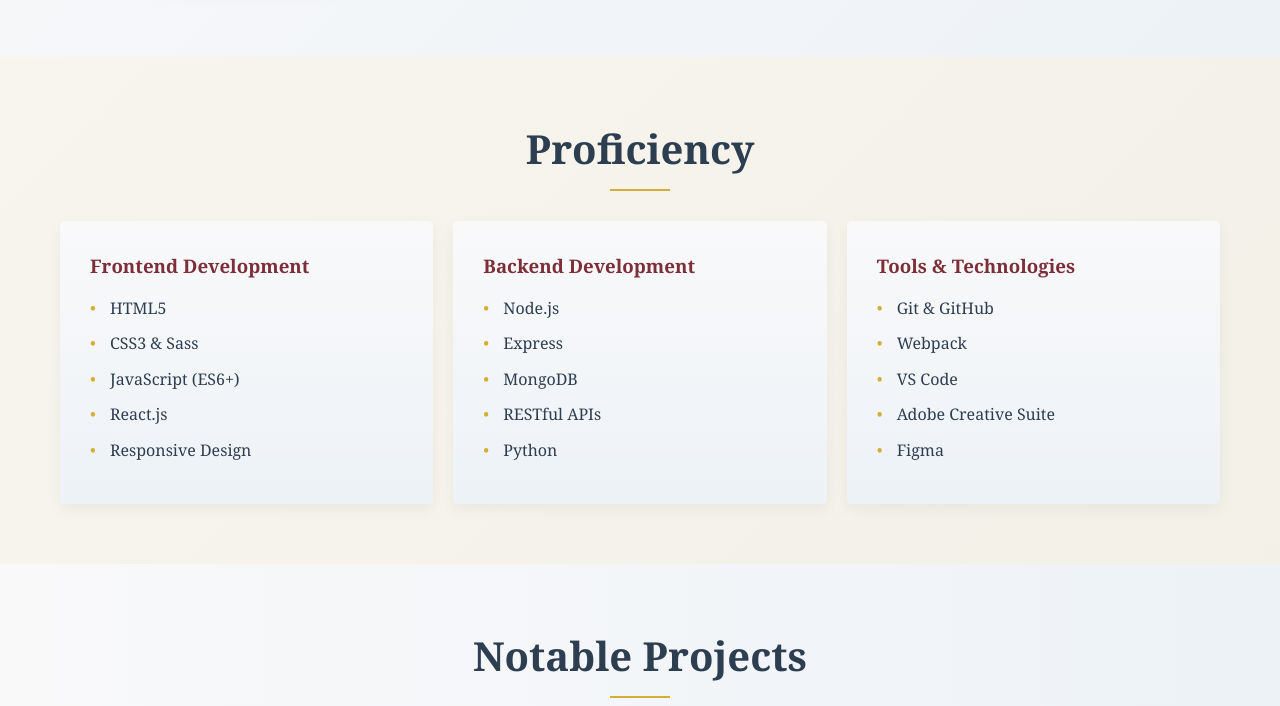
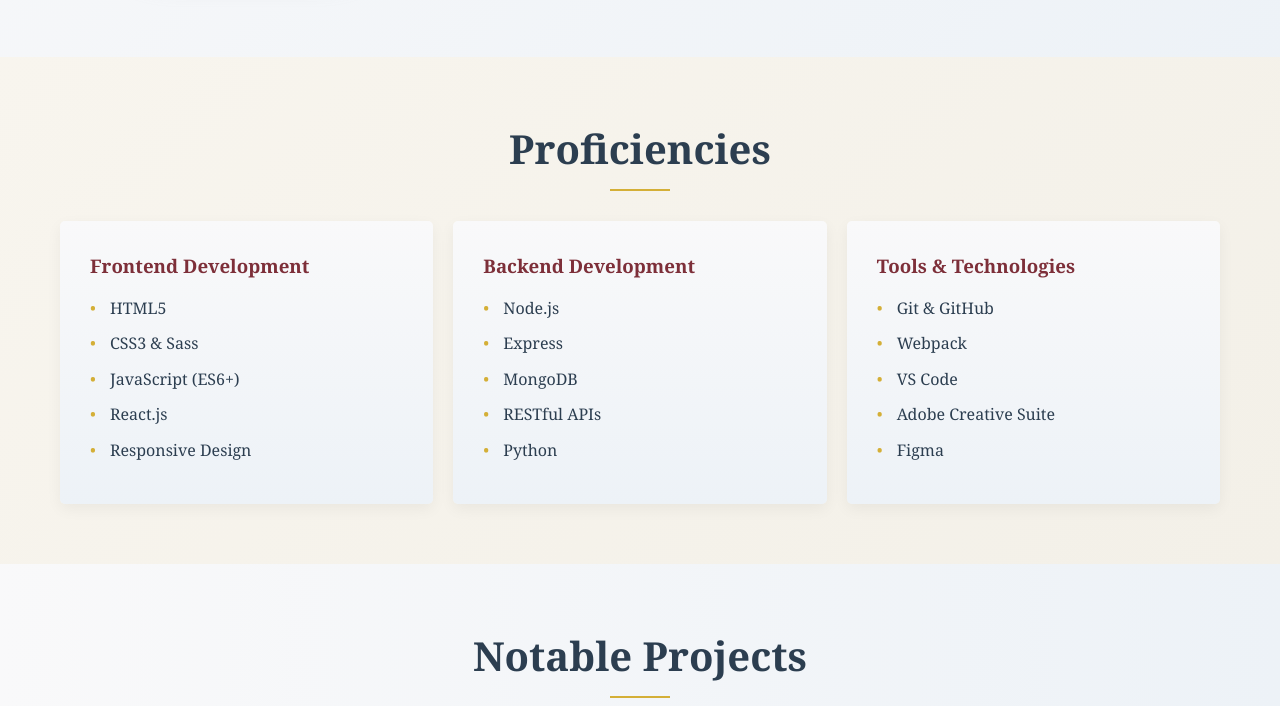
Before and after one commit to Vashisht2002/CodSoft_lv1_task1, a plain HTML site: page index.html in a window 1280 px wide. Shown: the part 1407-2113 px from the top of the page. Drawn offline with Linux system fonts and the light colour scheme.

Commit message:
Update index.html

```diff
--- a/index.html
+++ b/index.html
@@ -54,7 +54,7 @@
 
     <section id="skills" class="skills">
         <div class="container">
-            <h2>Proficiency</h2>
+            <h2>Proficiencies</h2>
             <div class="skills-content">
                 <div class="skill-category">
                     <h3>Frontend Development</h3>
```
